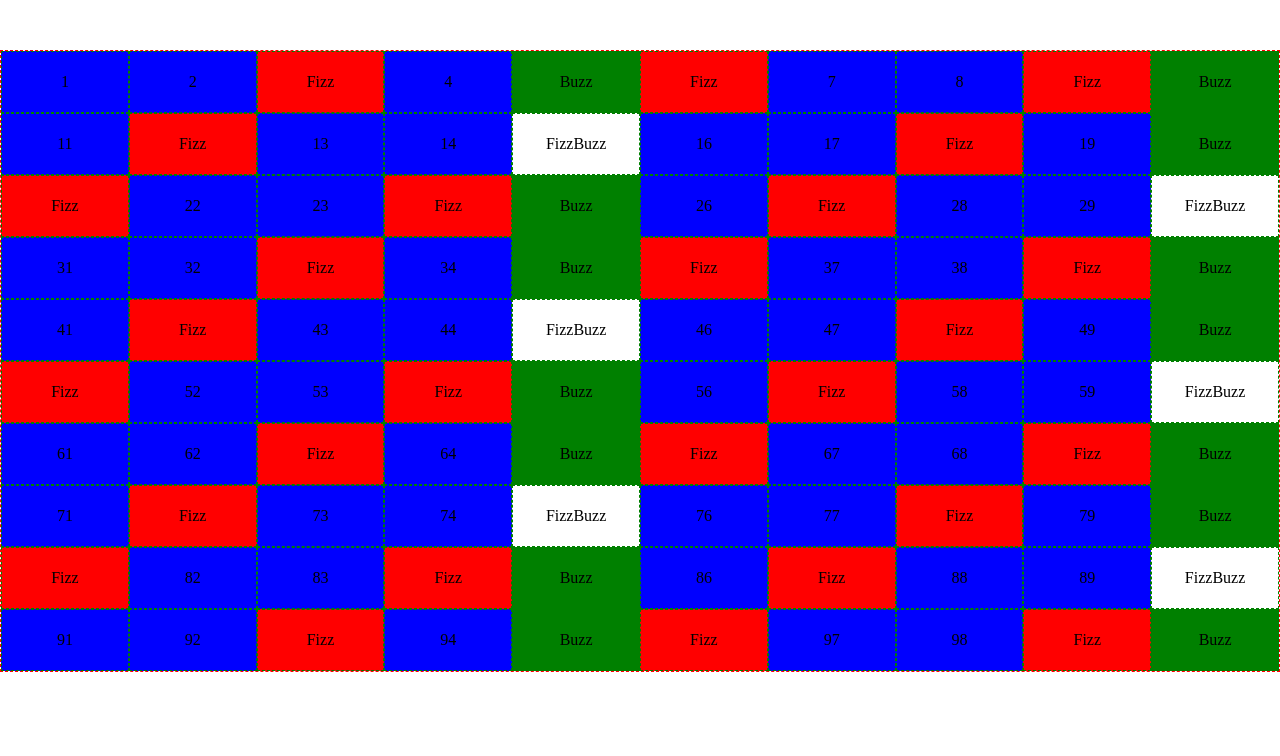
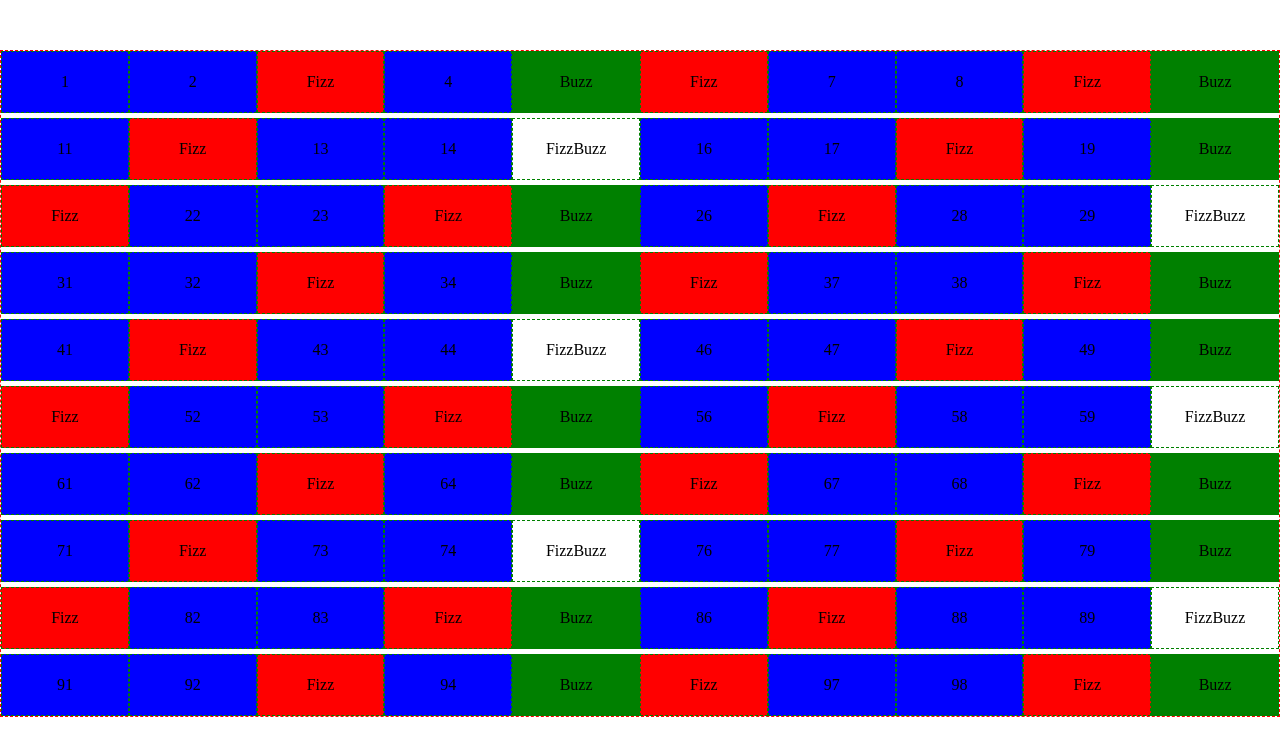
Before and after one commit to Santoni92/js-fizzbuzzdom, a plain HTML site: page index.html in a window 1280 px wide. Drawn offline with Linux system fonts and the light colour scheme.

Commit message:
aggiunto distanziamento orizzontale tramite row-gap tra i div

```diff
--- a/style.css
+++ b/style.css
@@ -10,7 +10,7 @@
   border: 1px dashed red;
   display: flex;
   flex-wrap: wrap;
-  /*gap: 5px 5px;*/ /* row-gap column gap */
+  row-gap: 5px; /* row-gap column gap */
 }
 
 .square {
```
